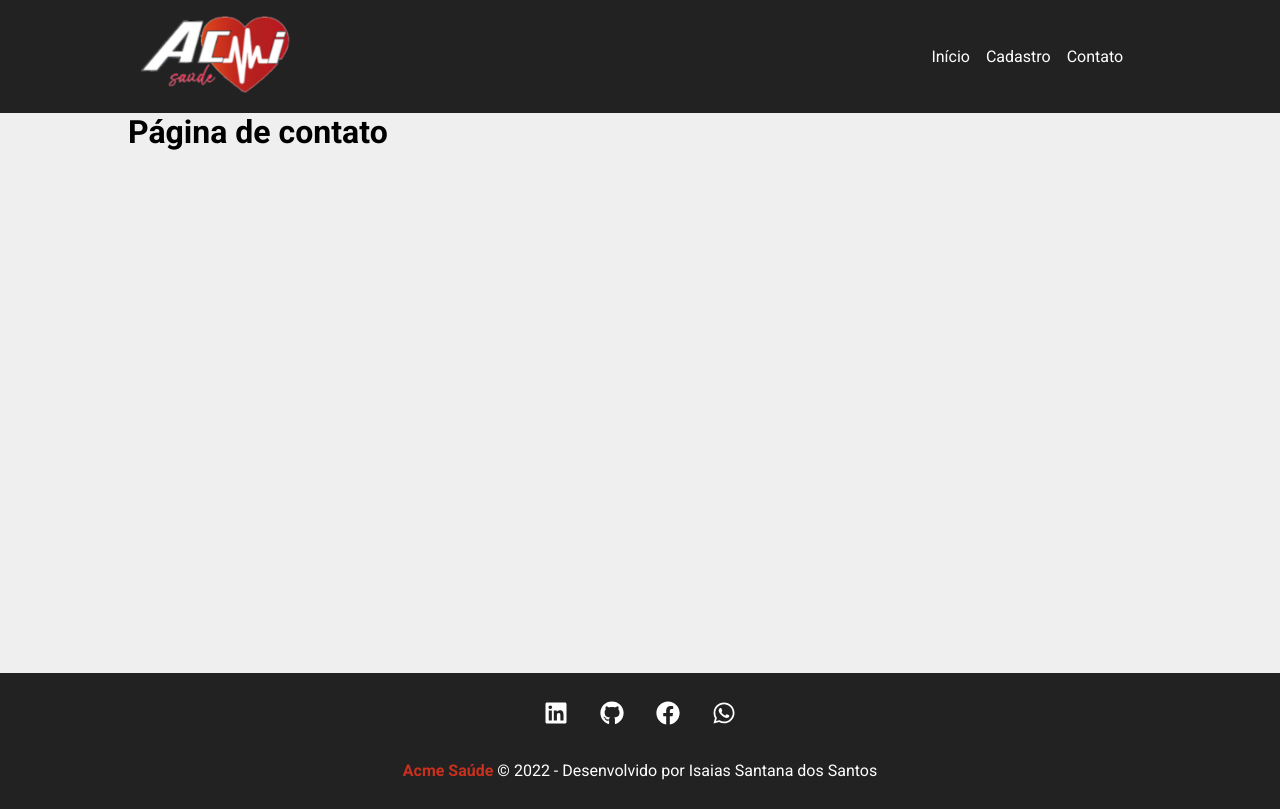
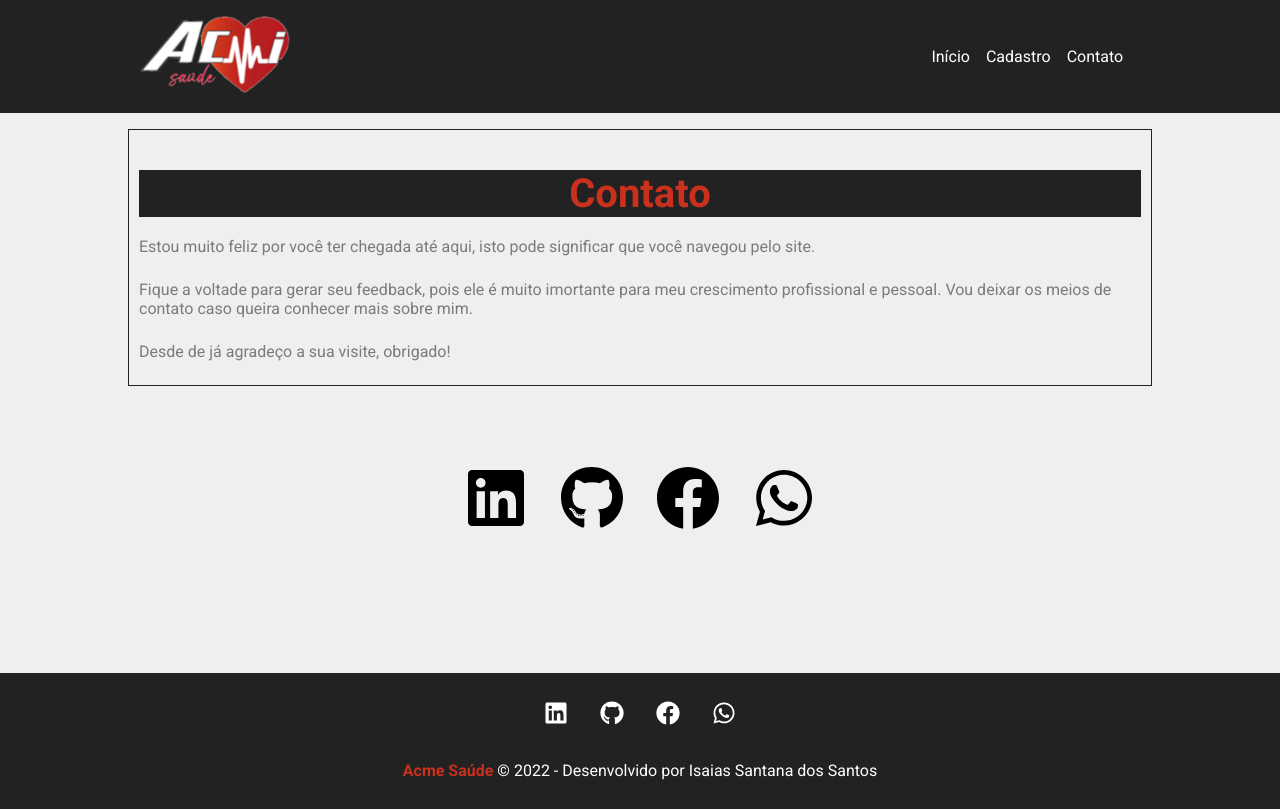
Before and after one commit to IsaiasSantanaDosSantos/Teste-desenvolvedor-jr, a React (Create React App) app: page /contato in a window 1280 px wide. Built offline with nearby package versions, Linux system fonts and the light colour scheme.

Commit message:
style:Creating styles for the Home and Contact pages.

```diff
--- a/src/components/layout/Footer.js
+++ b/src/components/layout/Footer.js
@@ -9,7 +9,7 @@ function Footer(){
            <ul className={styles.social_list}>
                <li>
                    <FaLinkedin/>
-               </li>
+               </li >
                <li>
                    <FaGithub/>
                </li>
--- a/src/components/pages/Contato.js
+++ b/src/components/pages/Contato.js
@@ -1,6 +1,35 @@
+import {FaLinkedin, FaGithub, FaWhatsapp, FaFacebook} from 'react-icons/fa'
+
+import styles from './Contato.module.css'
+
 function Contato() {
-    return <h1>Página de contato</h1>
+    return (
+       <section>
+           <div className={styles.home_container}>
+               <h1>Contato</h1>
+               <p>Estou muito feliz por você ter chegada até aqui, isto pode significar que você navegou pelo site.</p>
+               <p>Fique a voltade para gerar seu feedback, pois ele é muito imortante para meu crescimento profissional e pessoal. Vou deixar os meios de contato caso queira conhecer mais sobre mim.</p>
+               <p>Desde de já agradeço a sua visite, obrigado!</p>
+           </div>
+           <div>
+               <ul className={styles.social_list}>
+                    <li>
+                        <FaLinkedin/>
+                    </li>
+                    <li>
+                        <FaGithub/>
+                    </li>
+                    <li>
+                        <FaFacebook/>
+                    </li>
+                    <li>
+                        <FaWhatsapp/>
+                    </li>
+                </ul>
+           </div>
+       </section>
+    )
 
-}
+};
 
 export default Contato
--- /dev/null
+++ b/src/components/pages/Contato.module.css
@@ -0,0 +1,54 @@
+.home_container {
+    border: 1px solid #222;
+    padding: 0 10px;
+    margin-top: 1em;
+}
+
+.home_container h1 {
+    font-size: 2.5em;
+    margin-bottom: .5em;
+    color: #C9301D;
+    margin-top: 1em;
+    padding: 0 0.2em;
+    background-color: #222;
+    text-align: center;
+}
+
+.home_container p {
+    margin-bottom: 1.5em;
+    color: #7b7b7b;
+}
+
+.social_list {
+    display: flex;
+    justify-content: center;
+    list-style-type: none;
+    margin-top: 5em;
+
+}
+
+.social_list li {
+    margin: 0 1em;
+    transition: .3s;
+}
+
+.social_list li:hover {
+    color: #C9301D;
+}
+
+.social_list svg {
+    font-size: 4em;
+    cursor: pointer;
+}
+
+.social_list svg:active {
+    color: #C9301D;
+}
+.copy_right {
+    margin-top: 2em;
+}
+
+.copy_right span {
+    font-weight: bold;
+    color: #C9301D;
+}
--- a/src/components/pages/Inicio.js
+++ b/src/components/pages/Inicio.js
@@ -1,5 +1,15 @@
+import styles from './Inicio.module.css'
+import saude from '../../img/saude.png'
+
 function Inicio() {
-    return <h1>Página inicial</h1>
+    return (
+        <section className={styles.home_container}>
+            <h1>Bem-vindo a <span>Acme Saúde</span></h1>
+            <p>Cuidar de você. Esse é o nosso plano!</p>
+            <a href="/cadastro">Cadastre-se</a>
+            <img src={saude} alt="Saúde"/>
+        </section>
+    )
 
 }
 
--- /dev/null
+++ b/src/components/pages/Inicio.module.css
@@ -0,0 +1,48 @@
+.home_container {
+    width: 100%;
+    display: flex;
+    flex-direction: column;
+    align-items: center;
+    justify-content: center;
+    padding: 4em;
+}
+
+.home_container h1 {
+    font-size: 2.5em;
+    margin-bottom: .5em;
+}
+
+.home_container h1 span {
+    color: #C9301D;
+    padding: 0 0.2em;
+    background-color: #222;
+}
+
+.home_container p {
+    margin-bottom: 1.5em;
+    color: #7b7b7b;
+}
+
+.home_container img {
+    width: 350px;
+    margin: 2em 0;
+}
+
+.home_container a {
+    border: 2px solid #222;
+    padding: 6px;
+    text-decoration: none;
+    color: #222;
+    font-weight: bold;
+}
+
+.home_container a:hover {
+    color: #C9301D;
+    background-color: #222;
+    border: 2px solid #C9301D;
+    box-shadow: 3px 4px 8px #222;
+}
+
+.home_container a:active {
+    box-shadow: 3px 4px 8px #C9301D;
+}
```
Also changed, not shown: src/components/pages/Cadastro.module.css (added), src/img/saude.png (added).
